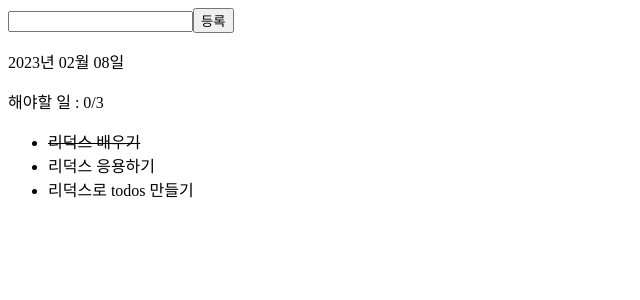
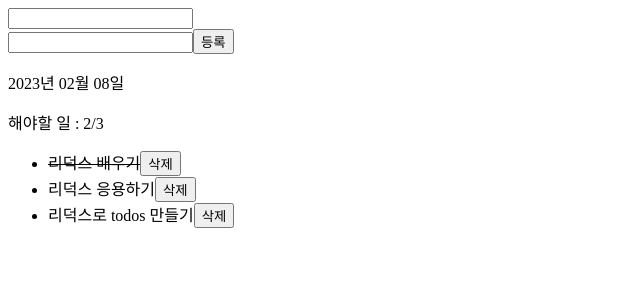
Before and after one commit to kimtaeung020322/20230109_frontend, a React (Create React App) app in the folder redux-todos/: page / in a window 1280 px wide. Shown: the top 300 px of the page, without its empty margins (0-640 px from the left). Built offline with nearby package versions, Linux system fonts and the light colour scheme.

Commit message:
리덕스 기본 사용방법

```diff
--- a/redux-todos/src/App.js
+++ b/redux-todos/src/App.js
@@ -1,8 +1,12 @@
+import { useState } from "react";
+import Counter from "./component/Counter";
 import Todos from "./component/Todos";
 
 function App() {
+  const [input, setInput] = useState("");
   return (
     <div>
+      <input type="text" onChange={(e) => setInput(e)} />
       <Todos />
     </div>
   );
--- a/redux-todos/src/component/Counter.jsx
+++ b/redux-todos/src/component/Counter.jsx
@@ -6,6 +6,7 @@ function Counter() {
   //      => 관리되고 있는 여러 상태 중 가져올 상태를 "선택"한다.
   const count = useSelector((state) => state.counter);
   const dispatch = useDispatch(); // 액션을 전달하는 함수.
+
   return (
     <div>
       <p>{count}</p>
--- a/redux-todos/src/component/TodoCreate.jsx
+++ b/redux-todos/src/component/TodoCreate.jsx
@@ -1,8 +1,20 @@
+import { useEffect, useState } from "react";
+import { useDispatch } from "react-redux";
+import { createTodo } from "../reducer/todos";
+
 function TodoCreate() {
+  const [text, setText] = useState("테스트");
+  const dispatch = useDispatch();
+
+  const handleSubmit = (e) => {
+    e.preventDefault();
+    dispatch(createTodo(text));
+  };
+
   return (
     <div>
-      <form>
-        <input type="text" />
+      <form onSubmit={handleSubmit}>
+        <input type="text" onChange={(e) => setText(e.target.value)} />
         <button>등록</button>
       </form>
     </div>
--- a/redux-todos/src/component/TodoHeader.jsx
+++ b/redux-todos/src/component/TodoHeader.jsx
@@ -1,8 +1,18 @@
+import { useSelector } from "react-redux";
+import { getTotalCount, getUndoneCount } from "../reducer/todos";
+
 function TodoHeader() {
+  const undoneCount = useSelector(getUndoneCount);
+  const totalCount = useSelector(getTotalCount);
+
+  console.log("TodoHeader render...");
+
   return (
     <div>
       <p>2023년 02월 08일</p>
-      <span>해야할 일 : 0/3</span>
+      <span>
+        해야할 일 : {undoneCount}/{totalCount}
+      </span>
     </div>
   );
 }
--- a/redux-todos/src/component/TodoItem.jsx
+++ b/redux-todos/src/component/TodoItem.jsx
@@ -1,6 +1,15 @@
+import { useDispatch } from "react-redux";
+import { removeTodo, toggleTodo } from "../reducer/todos";
+
 function TodoItem({ todo }) {
-  const { text, done } = todo;
-  return <li style={{ textDecoration: done && "line-through" }}>{text}</li>;
+  const { id, text, done } = todo;
+  const dispatch = useDispatch();
+  return (
+    <li style={{ textDecoration: done && "line-through" }}>
+      <span onClick={() => dispatch(toggleTodo(id))}>{text}</span>
+      <button onClick={() => dispatch(removeTodo(id))}>삭제</button>
+    </li>
+  );
 }
 
 export default TodoItem;
--- a/redux-todos/src/reducer/counter.js
+++ b/redux-todos/src/reducer/counter.js
@@ -1,4 +1,7 @@
 // src/reducer/counter.js
+
+import { createAsyncThunk } from "@reduxjs/toolkit";
+
 // 액션 타입 정의
 export const INCREASE = "INCREASE";
 export const DECREASE = "DECREASE";
--- a/redux-todos/src/reducer/todos.js
+++ b/redux-todos/src/reducer/todos.js
@@ -1,3 +1,5 @@
+import { createSelector, nanoid } from "@reduxjs/toolkit";
+
 const initialState = [
   { id: 1, text: "리덕스 배우기", done: true },
   { id: 2, text: "리덕스 응용하기", done: false },
@@ -9,15 +11,46 @@ const CREATE = "CREATE";
 const REMOVE = "REMOVE";
 const TOGGLE = "TOGGLE";
 
+// 액션을 생성하는 함수들.
+export const toggleTodo = (id) => ({
+  type: TOGGLE,
+  payload: id,
+});
+
+export const removeTodo = (id) => ({
+  type: REMOVE,
+  payload: id,
+});
+
+export const createTodo = (text) => ({
+  type: CREATE,
+  payload: { id: nanoid(), text, done: false },
+});
+
+// 셀렉터 함수들
+const getTodos = (state) => state.todos;
+
+// reselect : 골라낸 상태에서 다시 값을 골라낸다. => 이전 상태값이 변하지 않으면 재계산 x.
+export const getUndoneCount = createSelector(getTodos, (state) => {
+  console.time("계산");
+  const undoneCount = state.filter((todo) => !todo.done).length;
+  console.timeEnd("계산");
+
+  return undoneCount;
+});
+
+export const getTotalCount = createSelector(getTodos, (todos) => todos.length);
+
+// 리듀서
 export const todoReducer = (state = initialState, action) => {
   switch (action.type) {
     case CREATE:
-      return state.concat({ id: action.id, text: action.text, done: false });
+      return state.concat(action.payload);
     case REMOVE:
-      return state.filter((todo) => todo.id === action.id);
+      return state.filter((todo) => todo.id !== action.payload);
     case TOGGLE:
       return state.map((todo) =>
-        todo.id === action.id ? { ...todo, done: !todo.done } : todo
+        todo.id === action.payload ? { ...todo, done: !todo.done } : todo
       );
     default:
       return state;
```
